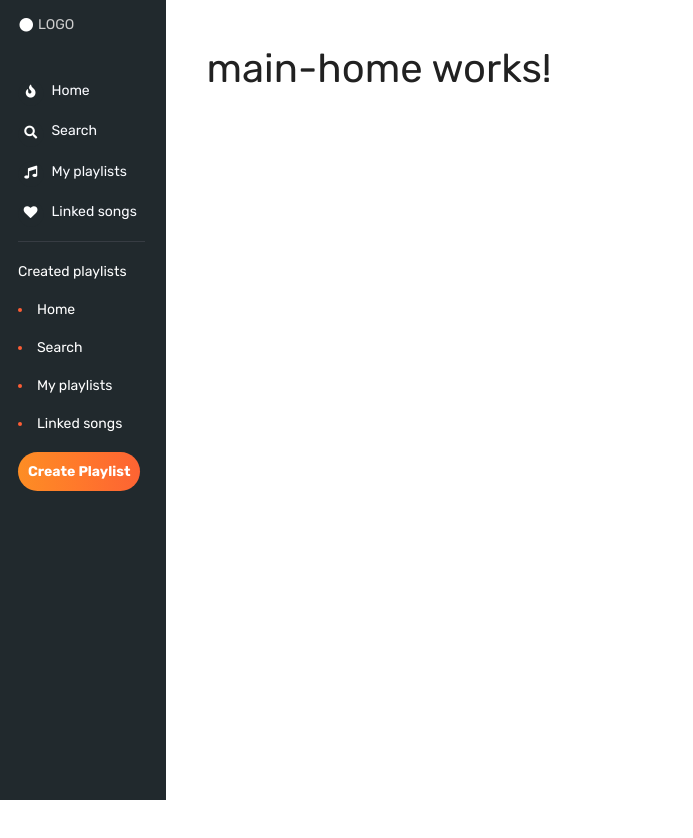
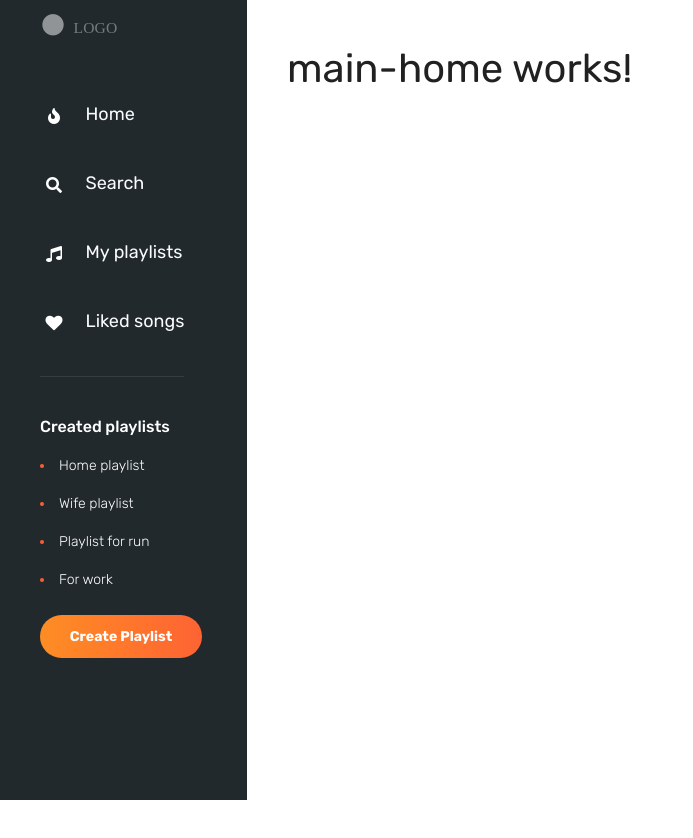
Before and after one commit to BinaryStudioAcademy/bsa-2021-perflow, an Angular app in the folder frontend/: page /login in a window 1280 px wide. Both pictures are taken after a click on the button "Login". Shown: the whole page, without its empty margins (0-693 px from the left). Built offline with nearby package versions, Linux system fonts and the light colour scheme.

Commit message:
Update main-menu.sass

```diff
--- a/frontend/src/app/moduls/main/main-menu/main-menu.component.html
+++ b/frontend/src/app/moduls/main/main-menu/main-menu.component.html
@@ -1,56 +1,42 @@
 <div class="ui visible sidebar inverted vertical menu">
   <div id="logo">
-    <a class="ui logo icon image" id="logo" routerLink="/main">
-      <i class="circle icon"></i>LOGO
+    <a class="ui logo icon image" routerLink="/main">
+      <i class="circle icon"></i>
+      <span id="name-logo">LOGO</span>
     </a>
   </div>
   <div id="routers">
-    <div >
+    <div>
       <a routerLink="./main">
-        <i class="huge icons">
-          <i class="big circle icon"></i>
-          <i class="fire icon"></i>
-        </i>
+        <span id="circle"> <i id="icon" class="fire icon"></i></span>
         <span id="name-route">Home</span>
       </a>
     </div>
-    <div >
+    <div>
       <a routerLink="./search">
-        <i class="huge icons">
-          <i class="big circle icon"></i>
-          <i class="search icon"></i>
-        </i>
+        <span id="circle"> <i id="icon" class="search icon"></i></span>
         <span id="name-route">Search</span>
       </a>
     </div>
-    <div >
+    <div>
       <a routerLink="./playlists">
-        <i class="huge icons">
-          <i class="big circle icon"></i>
-          <i class="music icon"></i>
-        </i>
+        <span id="circle"> <i id="icon" class="music icon"></i></span>
         <span id="name-route">My playlists</span>
       </a>
     </div>
-    <div >
+    <div>
       <a routerLink="./songs">
-        <i class="huge icons">
-          <i class="big circle icon"></i>
-          <i class="heart icon"></i>
-        </i>
-        <span id="name-route">Linked songs</span>
+        <span id="circle"> <i id="icon" class="heart icon"></i></span>
+        <span id="name-route">Liked songs</span>
       </a>
     </div>
   </div>
   <div id="playlists-menu">
-    <span *ngIf="playlists.length > 0">Created playlists</span>
+    <span id="title" *ngIf="playlists.length > 0">Created playlists</span>
     <li *ngFor="let playlist of playlists">
-      <span>{{ playlist }}</span>
+      <span id="playlist">{{ playlist }}</span>
     </li>
-    <button
-      class="ui button active"
-      id="create-playlist"
-      (click)="createPlaylist()"    >
+    <button class="ui button active" id="create-playlist" (click)="createPlaylist()">
       <strong>Create Playlist</strong>
     </button>
   </div>
--- a/frontend/src/app/moduls/main/main-menu/main-menu.component.sass
+++ b/frontend/src/app/moduls/main/main-menu/main-menu.component.sass
@@ -1,42 +1,53 @@
 .ui.visible.sidebar.inverted.vertical.menu
-    width: 13%
-    padding-left: 1.4%
+    width: 247px
+    padding-left: 40px
     background: #21292D
+    overlay: hidden
 
 .pusher
-    margin-left: 13%
+    margin-left: 247px
 
 #logo
     padding: 0
-    top: 15px
-    margin-bottom: 30px
+    position: absolute
     display: flex
+    width: 100px
+    top: 1.86%
+
+.ui.logo.icon.image
+    font-size: 22px
+    color: #CDCDCD
+    opacity: 50%
+
+#name-logo
+    padding-left: 4px
+    font-family: Montserrat
+    font-style: normal
+    font-weight: 500
+    font-size: 15.6024px
+    line-height: 19px
+    letter-spacing: 0.01em
     color: #CDCDCD
 
 #name-route
-    padding: 8px
+    padding-left: 17.5px
+    font-size: 18px
     color: #FAFBFF
 
 #routers
     position: relative
+    top: 100px
     width: max-content
-    margin-top: 20px
     border-bottom: 1.5px solid #373C43
 
-a:hover
-    #name-route
-        color: #FD5D34
-    i.small.circular.inverted.fire.icon
-        color: #FD5D34
-    cursor: pointer
-
 #routers > div
-    margin-bottom: 18px
-    line-height: 21px
+    margin-bottom: 41px
 
 #playlists-menu
     position: relative
-    padding-top: 20px
+    top: 100px
+    width: max-content
+    margin-top: 40px
     color: #FFFFFF
 
 li
@@ -44,42 +55,74 @@ li
     color: #FD5D34
 
 li > span
-     color: #fff
+    color: #fff
 
 #create-playlist
-    margin-top: 18px
+    margin-top: 25px
     padding: 10px
     background: linear-gradient(90deg, #FD8D24 0%, #FF782B 50.12%, #FD6333 100%)
     border-radius: 50px
 
 .ui.button
-    margin-top: 18px
-    padding: 8px
+    margin-top: 25px
+    padding: 12px 22px
+    width: 162px
+    height: 43px
+    display: flex
+    flex-direction: column
+    align-items: center
+    justify-content: center
     font-weight: bold
     font-size: 14px
     line-height: 19px
     background: linear-gradient(90deg, #FD8D24 0%, #FF782B 50.12%, #FD6333 100%)
     border-radius: 50px
-    display: flex
-    flex-direction: row
-    align-items: flex-start
-    padding: 12px 22px
     color: #fff
 
-.huge.icons
-    font-size: 13px
-
-.big.circle.icon
-    width: 22px
-    height: 22px
-    color: #21292D
+.ui.button:active
+    border: 3px solid #FD6333
 
 i
     color: #FFFFFF
 
+a
+    display: flex
+    text-align: center
+    flex-direction: row
+    align-items: center
+
+#playlist
+    font-style: normal
+    font-weight: 300
+    font-size: 14px
+    line-height: 17px
+
+#title
+    font-style: normal
+    font-weight: 500
+    font-size: 16px
+    line-height: 19px
+
+#circle
+    background-color: darkcyan
+    width: 28px
+    height: 28px
+    border-radius: 100%
+    position: relative
+    transition: .3s
+    background: #21292D
+
+#icon
+    position: absolute
+    left: 50%
+    top: 50%
+    transform: translate(-50%, -50%)
+    font-size: 16px
+    transition: .3s
+
 a:hover
     #name-route
         color: #fe6c2f
-    .big.circle.icon
-        color: #fe8826
-    cursor: pointer
+    #circle
+        background: linear-gradient(90deg, #FD8D24 0%, #FF782B 50.12%, #FD6333 100%)
+        cursor: pointer
--- a/frontend/src/app/moduls/main/main-menu/main-menu.component.ts
+++ b/frontend/src/app/moduls/main/main-menu/main-menu.component.ts
@@ -8,10 +8,10 @@ import { Component } from '@angular/core';
 export class MainMenuComponent {
   // TODO: Tempolary array
   playlists: string[] = [
-    'Home',
-    'Search',
-    'My playlists',
-    'Linked songs'
+    'Home playlist',
+    'Wife playlist',
+    'Playlist for run',
+    'For work'
   ];
 
   public createPlaylist = () => { };
```
